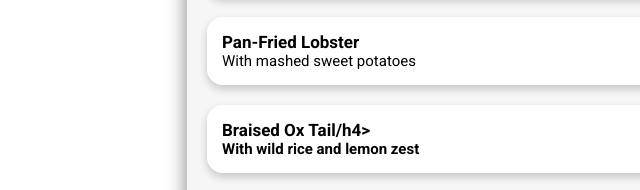
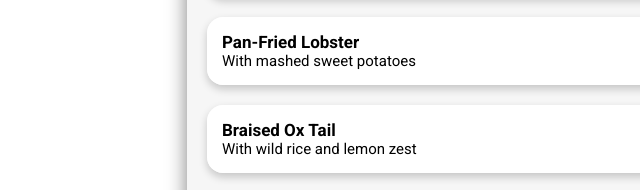
Before and after one commit to JDAN89/ohmyfood, a website: page enchanted.html in a window 1280 px wide. Shown: the part 948-1138 px from the top of the page, 53-693 px from the left. Drawn offline with Linux system fonts and the light colour scheme; a web font is replaced by a local one.

Commit message:
fixed a h4 tag

```diff
--- a/enchanted.html
+++ b/enchanted.html
@@ -144,10 +144,10 @@
 
                 <div class="menu-item menu-item-1">
                     <div class="menu-item__body">
-                        <h4 class="menu-item__heading">Braised Ox Tail/h4>
-                            <p class="menu-item__content">
-                                With wild rice and lemon zest
-                            </p>
+                        <h4 class="menu-item__heading">Braised Ox Tail</h4>
+                        <p class="menu-item__content">
+                            With wild rice and lemon zest
+                        </p>
                     </div>
                     <div class="menu-item__price">44€</div>
                     <div class="menu-item__checkmark">
```
